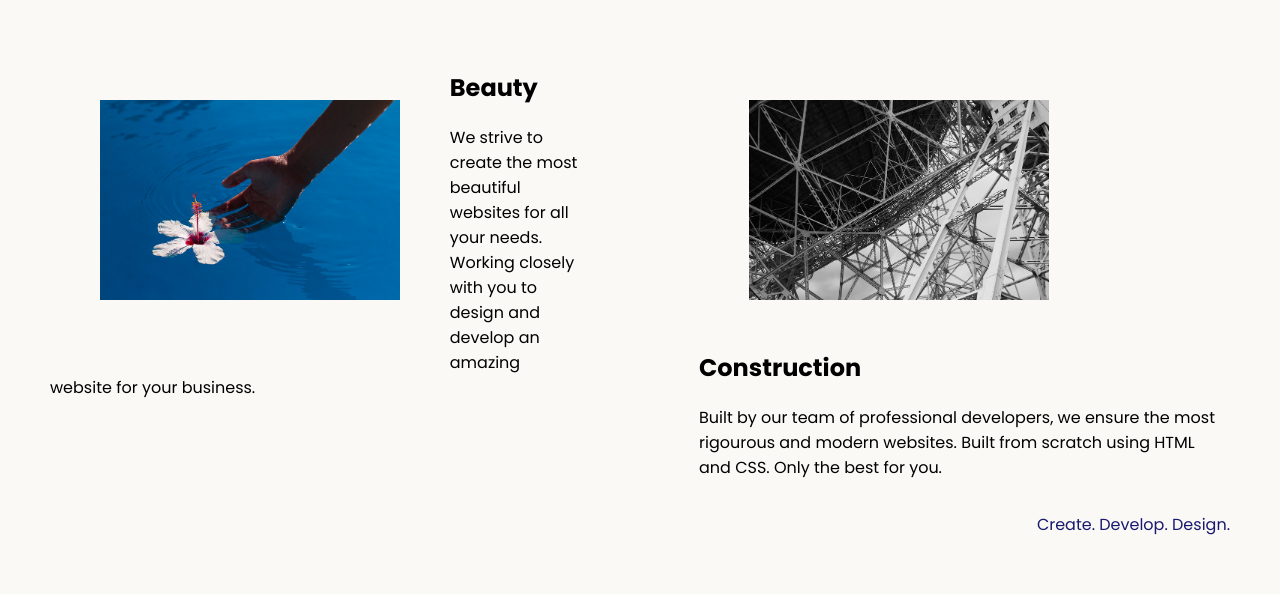
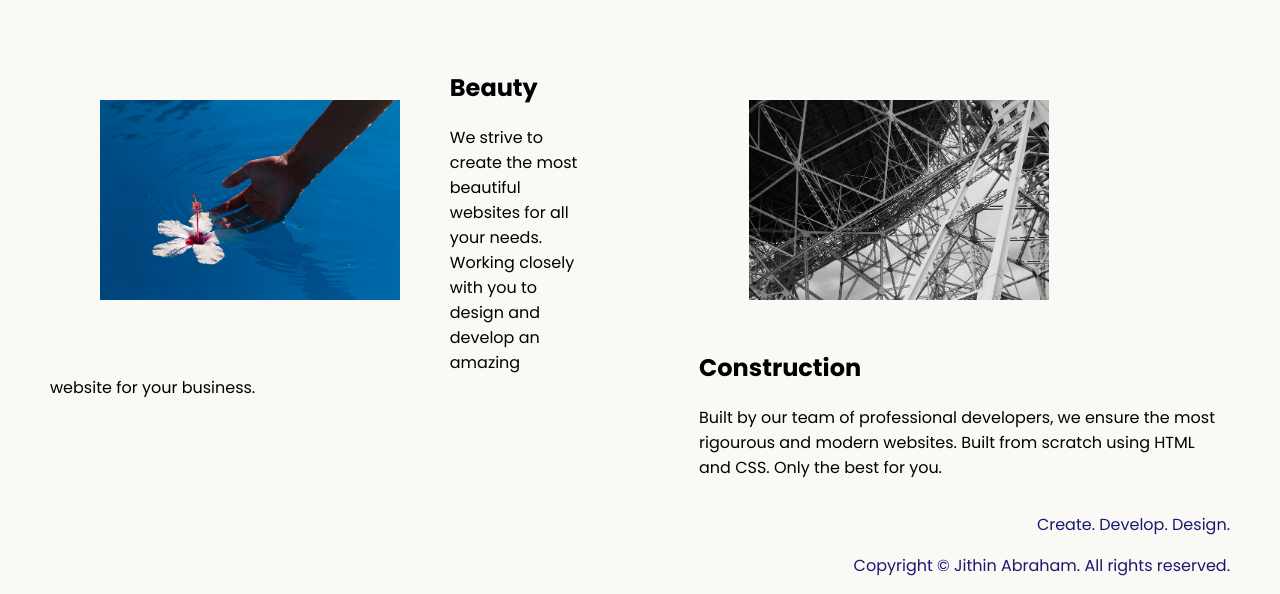
Before and after one commit to NotRealJacK/Project-Agency, a plain HTML site: page index.html in a window 1280 px wide. Shown: the part 400-994 px from the top of the page. Before the commit the page ends 953 px from the top, so only its background shows below. Drawn offline with Linux system fonts and the light colour scheme.

Commit message:
index.html

```diff
--- a/index.html
+++ b/index.html
@@ -32,6 +32,7 @@
   </div>
   <footer>
     <p>Create. Develop. Design.</p>
+    <p id="©-r">Copyright © Jithin Abraham. All rights reserved.</p>
   </footer>
 </body>
 
```
